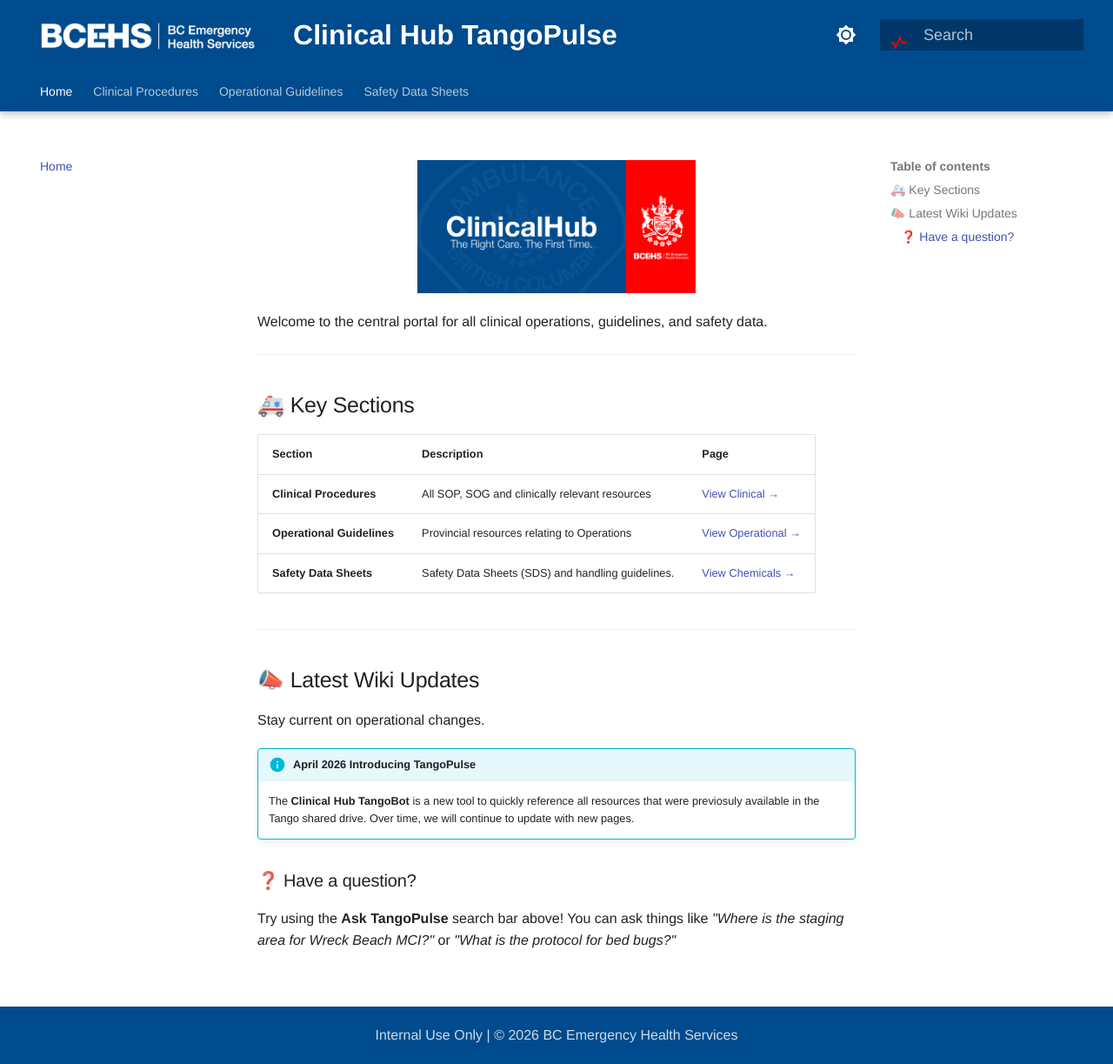
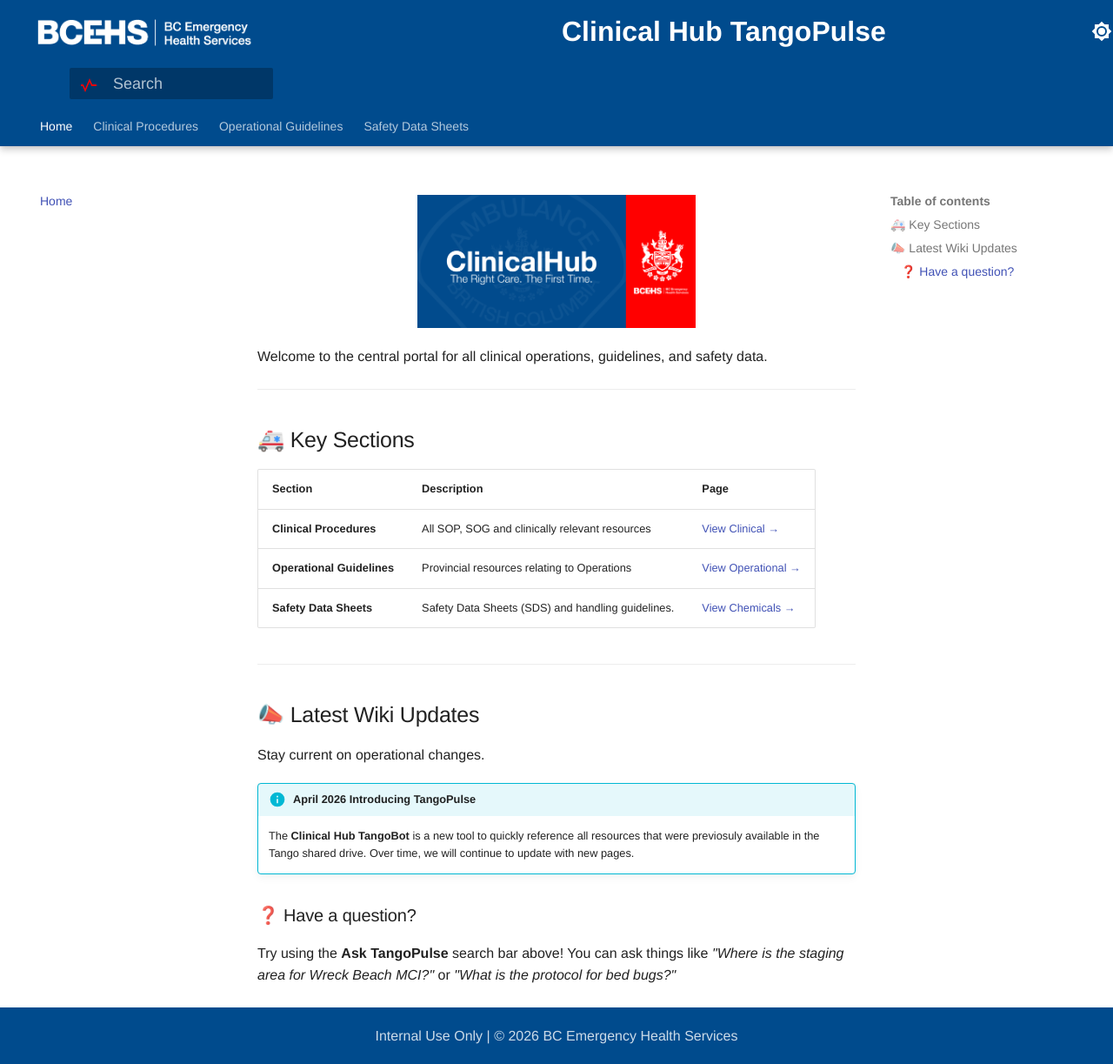
Before and after one commit to bcehsclinicalhub/TangoBot, an MkDocs documentation site: the page built from docs/index.md, in a window 1280 px wide and 1223 px high. Shown: the whole window at 87% size. Built offline with MkDocs 1.6.1 and Material for MkDocs 9.7.7, drawn with Linux system fonts in a browser that asks for light colours.

Commit message:
UI Final: Fixed mathematical centering and ECG vertical alignment

```diff
--- a/docs/stylesheets/extra.css
+++ b/docs/stylesheets/extra.css
@@ -4,32 +4,38 @@
     font-weight: 300;
 }
 
-/* --- 2. HEADER: FLEX-GRID (ANTI-COLLISION) --- */
+/* --- 2. HEADER: 3-COLUMN GRID LOCK (PRECISION ALIGN) --- */
 .md-header, .md-tabs {
     background-color: #004B8D !important;
 }
 
 .md-header__inner {
-    display: flex !important;
-    justify-content: space-between !important;
+    display: grid !important;
+    /* Forces symmetry: 280px on both ends makes the middle '1fr' a true center */
+    grid-template-columns: 280px 1fr 280px !important;
     align-items: center !important;
-    gap: 15px; /* Minimum safety gap between elements */
+    width: 100%;
 }
 
 /* ZONE 1: LOGO (Left) */
 .md-header__button.md-logo {
-    flex: 0 0 auto;
-    margin-right: 0 !important;
+    grid-column: 1;
+    justify-self: start;
+    margin: 0 !important;
     z-index: 10;
 }
 
-/* ZONE 2: TITLE (Center-Weighted) */
+.md-header__button.md-logo img {
+    filter: brightness(0) invert(1);
+    height: 2.8rem !important;
+}
+
+/* ZONE 2: TITLE (TRUE MATHEMATICAL CENTER) */
 .md-header__title {
-    flex: 1 1 auto;
-    display: flex !important;
-    justify-content: center;
+    grid-column: 2;
+    justify-self: center;
     text-align: center;
-    min-width: 0;
+    width: auto !important;
 }
 
 .md-header__topic {
@@ -38,27 +44,22 @@
     font-weight: 700 !important;
     color: white !important;
     white-space: nowrap;
-    overflow: hidden;
-    text-overflow: ellipsis; /* Prevents overlap on small screens */
 }
 
 /* ZONE 3: SEARCH & TOGGLE (Right) */
 .md-header__search {
-    flex: 0 1 250px; /* Fixed max width for search */
-    margin-left: 0 !important;
-    margin-right: 10px !important;
+    grid-column: 3;
+    justify-self: end;
+    width: 230px !important;
+    margin: 0 !important;
     z-index: 10;
 }
 
 .md-header__option {
-    flex: 0 0 auto;
-    z-index: 10;
-}
-
-/* Header logo color fix (White) */
-.md-header__button.md-logo img {
-    filter: brightness(0) invert(1);
-    height: 2.8rem !important;
+    grid-column: 3;
+    justify-self: end;
+    margin-right: -45px; /* Adjusts gear to the far right of search */
+    z-index: 11;
 }
 
 /* Remove hover tooltips */
@@ -100,22 +101,26 @@
     opacity: 0.8;
 }
 
-/* --- 5. TANGO-PULSE SEARCH ICON & INPUT FIX --- */
+/* --- 5. TANGO-PULSE SEARCH ICON & VERTICAL CENTERING --- */
 .md-search__input {
     padding-left: 2.5rem !important;
     line-height: 1.5 !important;
     font-size: 0.9rem !important;
 }
 
-/* Hide all default search SVGs */
+/* HARD HIDE: Kills default magnifying glasses */
 .md-search__icon svg {
     display: none !important;
 }
 
-/* Add the Red ECG Pulse */
+/* VERTICAL CENTERING: Forces the Pulse to the middle of the bar height */
 .md-search__icon[for="__search"] {
-    padding-top: 4px !important;
+    display: flex !important;
+    align-items: center !important;
+    justify-content: center !important;
+    height: 100% !important;
     left: 0.5rem !important;
+    top: 0 !important;
 }
 
 .md-search__icon[for="__search"]::before {
@@ -126,5 +131,4 @@
     display: block;
     width: 1.2rem;
     height: 1.2rem;
-    margin-top: 3px;
 }
```
